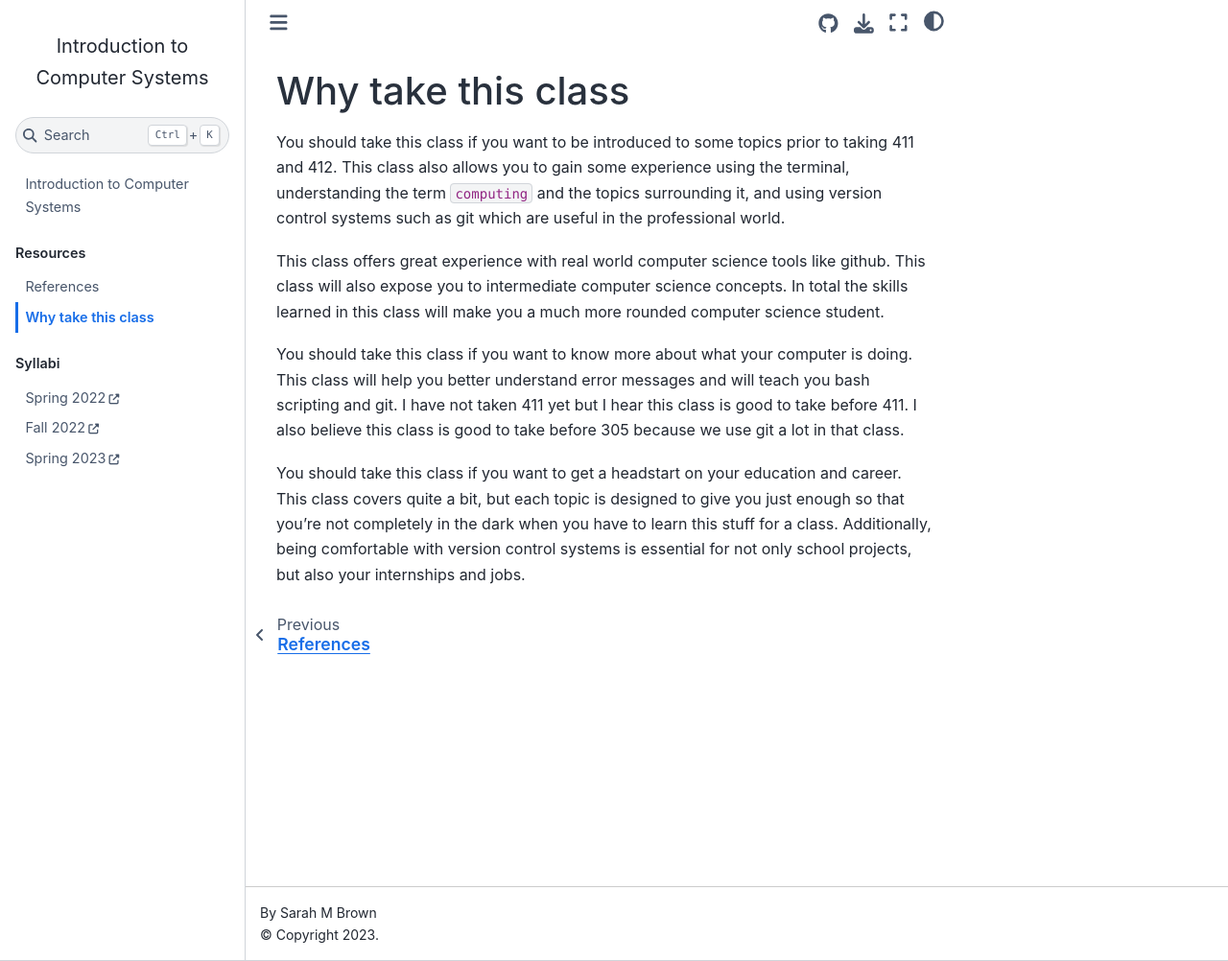
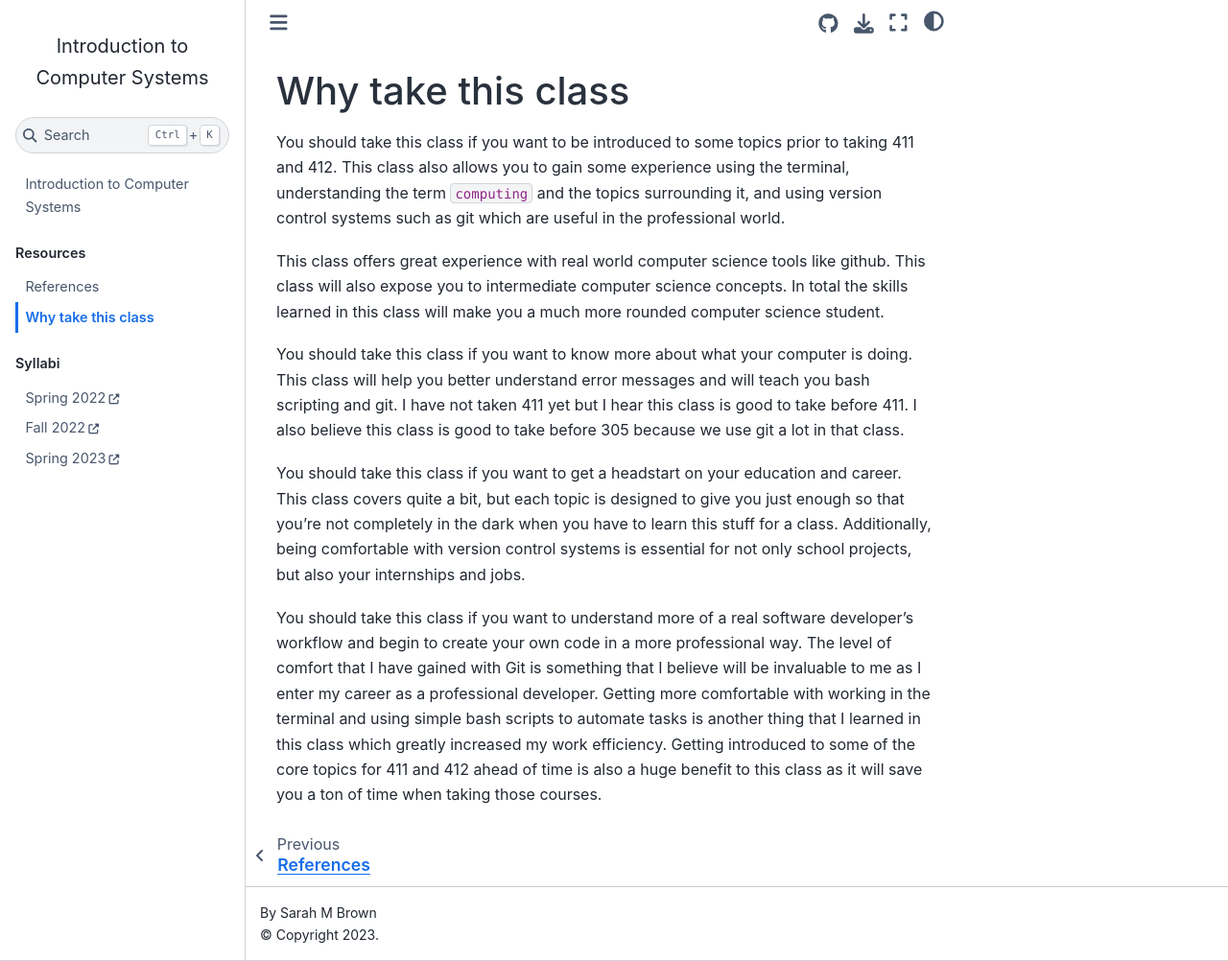
Before and after one commit to klattuada/introcompsys.github.io, a Jupyter Book: the page built from fromstudents.md, in a window 1280 px wide and 1002 px high. Shown: the whole window at 96% size. Built offline with Jupyter Book 1.0.4 settings and Sphinx 7.4.7 and the Sphinx Book theme 1.1.4, drawn with Linux system fonts in a browser that asks for light colours.

Commit message:
Update fromstudents.md

```diff
--- a/fromstudents.md
+++ b/fromstudents.md
@@ -16,3 +16,5 @@ just enough so that you're not completely in the dark when you have to learn
 this stuff for a class. Additionally, being comfortable with version control
 systems is essential for not only school projects, but also your internships
 and jobs.
+
+You should take this class if you want to understand more of a real software developer's workflow and begin to create your own code in a more professional way. The level of comfort that I have gained with Git is something that I believe will be invaluable to me as I enter my career as a professional developer. Getting more comfortable with working in the terminal and using simple bash scripts to automate tasks is another thing that I learned in this class which greatly increased my work efficiency. Getting introduced to some of the core topics for 411 and 412 ahead of time is also a huge benefit to this class as it will save you a ton of time when taking those courses.
```
